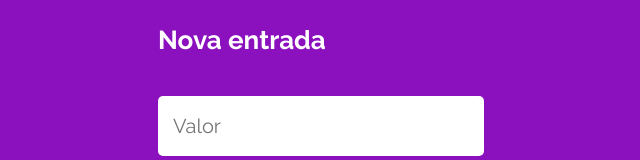
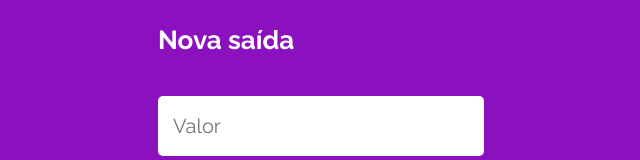
Before and after one commit to gsdutra/projeto14-mywallet-front, a React (Create React App) app: page /nova-saida in a window 1280 px wide. Shown: the top 160 px of the page, without its empty margins (319-959 px from the left). Built offline with nearby package versions, Linux system fonts and the light colour scheme; a web font is replaced by a local one.

Commit message:
Fixed padding layout

```diff
--- a/src/components/Cadastro.js
+++ b/src/components/Cadastro.js
@@ -46,6 +46,8 @@ const Layout = styled.div`
 	align-items: center;
 	flex-direction: column;
 	height: 100vh;
+	padding-left: 25px;
+	padding-right: 25px;
 
 	a{
 		text-decoration: none;
--- a/src/components/GlobalStyles.js
+++ b/src/components/GlobalStyles.js
@@ -31,7 +31,7 @@ export const GlobalStyles = styled.div`
 	form{
 		display: flex;
 		flex-direction: column;
-		width: 90%;
+		width: 100%;
 		max-width: 326px;
 	}
 
--- a/src/components/Main.js
+++ b/src/components/Main.js
@@ -46,6 +46,8 @@ const Layout = styled.div`
 	align-items: center;
 	flex-direction: column;
 	height: 100vh;
+	padding-left: 25px;
+	padding-right: 25px;
 
 	a{
 		text-decoration: none;
--- a/src/components/NovaEntrada.js
+++ b/src/components/NovaEntrada.js
@@ -35,4 +35,6 @@ const Layout = styled.div`
 	align-items: center;
 	flex-direction: column;
 	height: 100vh;
+	padding-left: 25px;
+	padding-right: 25px;
 `
--- a/src/components/NovaSaida.js
+++ b/src/components/NovaSaida.js
@@ -17,7 +17,7 @@ export default function NovaSaida(props){
 	return(<GlobalStyles>
 		<Layout>
 			<form onSubmit={salvarSaida}>
-				<h2>Nova entrada</h2>
+				<h2>Nova saída</h2>
 
 				<input required type="text" value={valor} onChange={e => setValor(e.target.value)} placeholder='Valor'></input>
 
@@ -35,4 +35,6 @@ const Layout = styled.div`
 	align-items: center;
 	flex-direction: column;
 	height: 100vh;
+	padding-left: 25px;
+	padding-right: 25px;
 `
```
